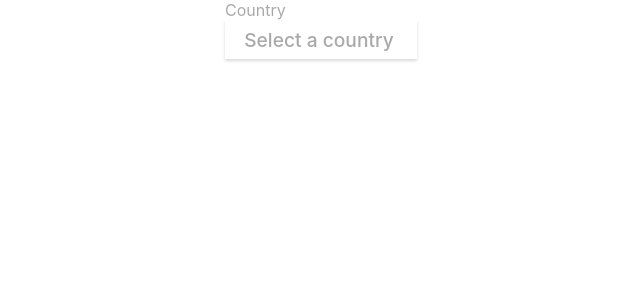
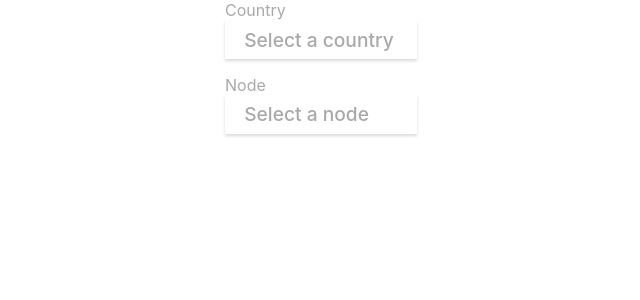
Before and after one commit to kattprinsen/testing-octo-barnacle, a React (Create React App) app: page / in a window 1280 px wide. Shown: the top 300 px of the page, without its empty margins (319-959 px from the left). Built offline with nearby package versions, Linux system fonts and the light colour scheme.

Commit message:
Adding another dropdown

```diff
--- a/src/App.js
+++ b/src/App.js
@@ -2,15 +2,23 @@ import DropDown from './components/DropDown/DropDown';
 
 function App() {
 
-  const data = {
+  const countryData = {
     title: 'Country',
     header: 'Select a country',
+    items: ['Sweden', 'Norge', 'Danmark']
+  }
+
+  const nodeData = {
+    title: 'Node',
+    header: 'Select a node',
     items: ['Malmö', 'Stockholm', 'Köpenhamn']
   }
 
   return (
     <>
-    <DropDown {...data} />
+    <DropDown {...countryData} />
+    <DropDown {...nodeData} />
+
     </>
   );
 }
```
